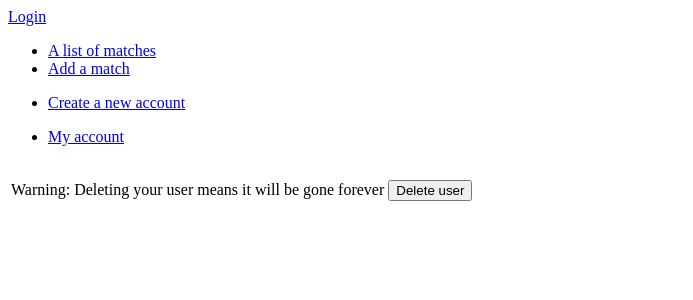
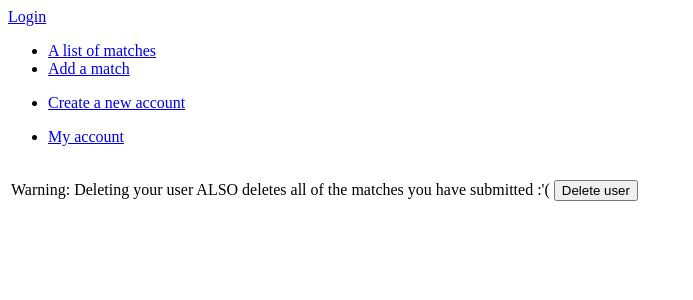
Before and after one commit to AlaNeponen/Urheilutulosfoorumi, a Flask app: page /auth/delete_user in a window 1280 px wide. Shown: the top 300 px of the page, without its empty margins (0-693 px from the left). Run offline with Flask 2, Linux system fonts and the light colour scheme.

Commit message:
Käyttäjän poistaminen fixed (v1.1)

```diff
--- a/application/auth/views.py
+++ b/application/auth/views.py
@@ -89,6 +89,9 @@ def auth_deleteUser():
 @app.route("/auth/delete", methods=["POST"])
 def auth_delete():
     u = User.query.get(current_user.id)
+    matches = Match.query.filter_by(account_id=current_user.id)
+    for match in matches:
+        db.session.delete(match)
     logout_user()
     db.session.delete(u)
     db.session.commit()
--- a/application/matches/models.py
+++ b/application/matches/models.py
@@ -8,7 +8,7 @@ class Match(db.Model):
     score = db.Column(db.String(50), nullable=False)
     event = db.Column(db.String(144), nullable=False)
 
-    account_id = db.Column(db.Integer, db.ForeignKey('account.id'))
+    account_id = db.Column(db.Integer, db.ForeignKey('account.id'), nullable=False)
 
     def __init__(self, winner, opponent, date_when, score, event):
         self.winner = winner
--- a/application/templates/auth/delete.html
+++ b/application/templates/auth/delete.html
@@ -4,7 +4,7 @@
 <table>
   <tr>
       <td>
-          <p>Warning: Deleting your user means it will be gone forever</p>
+          <p>Warning: Deleting your user ALSO deletes all of the matches you have submitted :'(</p>
       </td>
       <td>
         <form method="POST" action="{{ url_for('auth_delete') }}">
```
